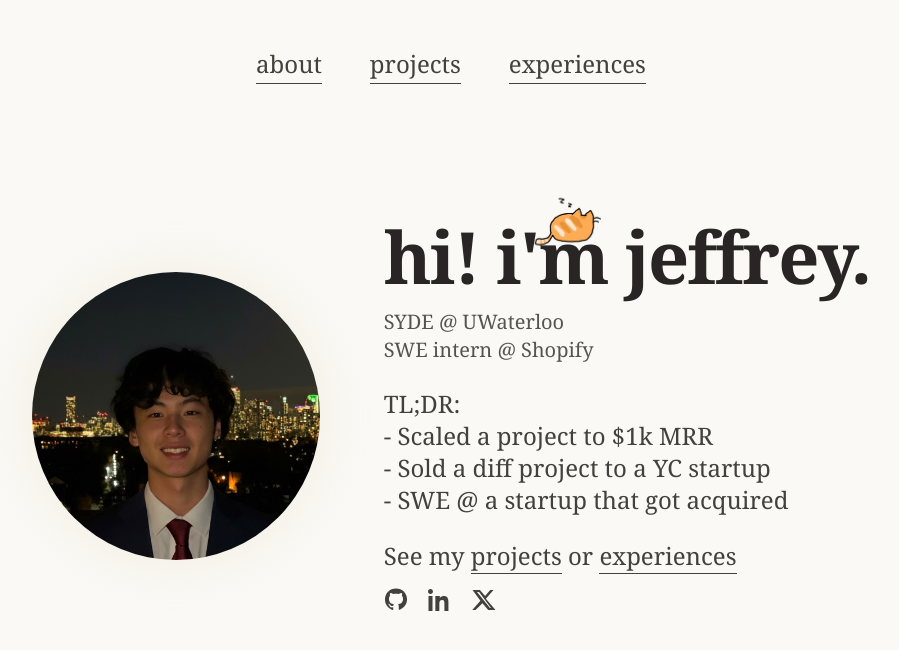
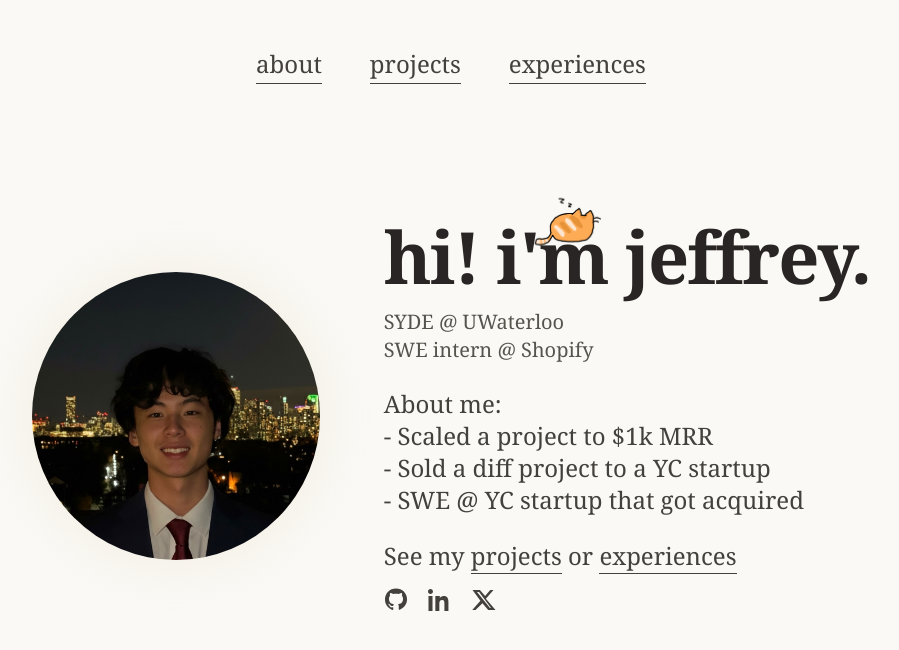
Before and after one commit to JeffreyLin1/jeffreylin, a Next.js app: page / in a window 1280 px wide. Shown: the top 650 px of the page, without its empty margins (189-1088 px from the left). Built offline with nearby package versions, Linux system fonts and the light colour scheme.

Commit message:
small stuff

```diff
--- a/app/page.js
+++ b/app/page.js
@@ -67,7 +67,7 @@ export default function Home() {
             </p>
             <div className="w-full md:w-auto flex flex-col items-center md:items-start">
               <p className={`text-lg sm:text-xl md:text-2xl text-stone-700 text-center md:text-left font-serif w-full md:w-auto`}>
-                TL;DR:
+                About me:
               </p>
               <div className="w-full max-w-xs md:max-w-none md:w-auto flex flex-col px-4 md:px-0">
                 <p className={`text-lg sm:text-xl md:text-2xl text-stone-700 text-left font-serif`}>
@@ -77,7 +77,7 @@ export default function Home() {
                   - Sold a diff project to a YC startup
                 </p>
                 <p className={`text-lg sm:text-xl md:text-2xl mb-3 sm:mb-6 text-stone-700 text-left font-serif`}>
-                  - SWE @ a startup that got acquired
+                  - SWE @ YC startup that got acquired
                 </p>
               </div>
             </div>
```
